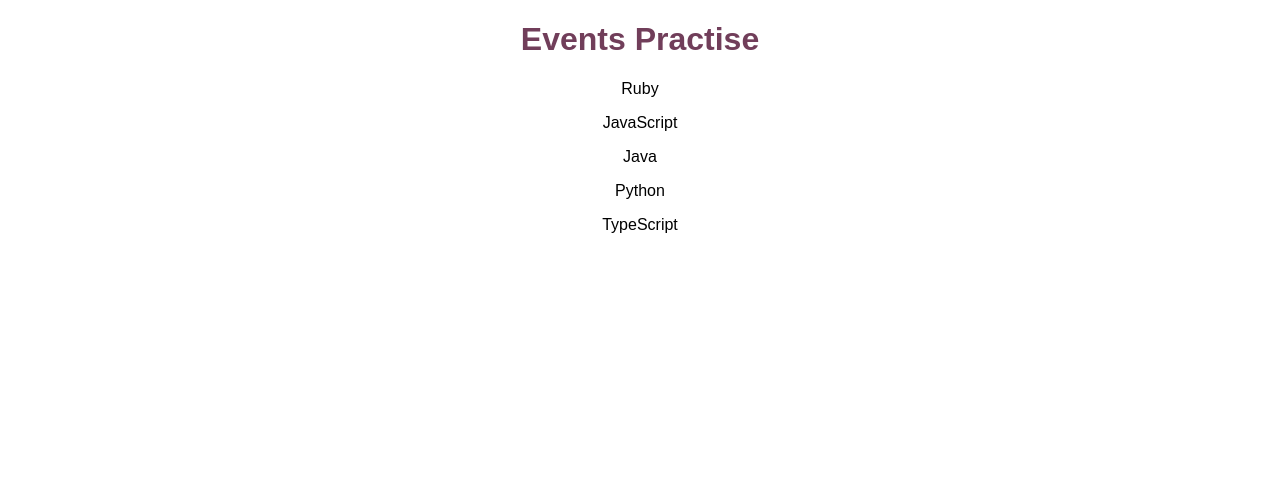
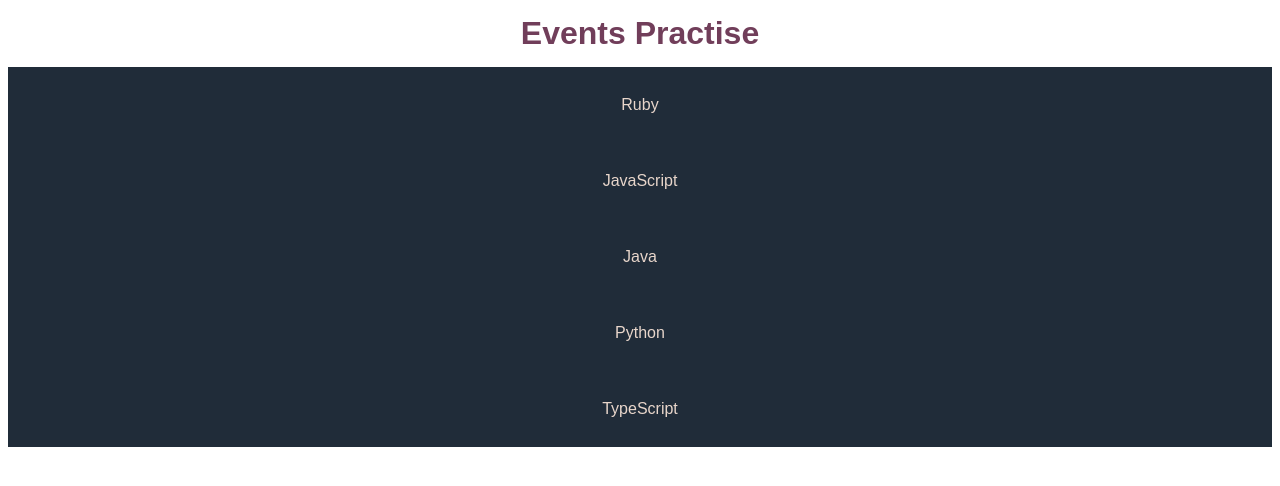
Before and after one commit to rcarmitage/js_sandbox, a Vue app in the folder vue_dom_events_app/vue_dom_events_app/: page / in a window 1280 px wide. Shown: the top 486 px of the page. Built offline with nearby package versions, Linux system fonts and the light colour scheme.

Commit message:
now has Languages and LanguagesItem components

```diff
--- a/vue_dom_events_app/vue_dom_events_app/src/App.vue
+++ b/vue_dom_events_app/vue_dom_events_app/src/App.vue
@@ -1,39 +1,51 @@
 <template lang="html">
-  <div>
+  <div id="app">
     <h1 id="title">Events Practise</h1>
-    <language-item v-for="language in languages" :key="index" :language="language"></language-item>
+    <Languages v-bind:languages="languages" />
   </div>
 </template>
 
 <script>
-import LanguageItem from "./components/LanguageItem.vue";
+import Languages from "./components/Languages.vue";
 
 export default {
   name: "app",
+  components: {
+    Languages
+  },
   data() {
     return {
       languages: [
-        { name: "Ruby", learning: true },
-        { name: "JavaScript", learning: true },
-        { name: "Java", learning: true },
-        { name: "Python", learning: false },
-        { name: "TypeScript", learning: false }
+        { id: 1, name: "Ruby", learning: true },
+        { id: 2, name: "JavaScript", learning: true },
+        { id: 3, name: "Java", learning: true },
+        { id: 4, name: "Python", learning: false },
+        { id: 5, name: "TypeScript", learning: false }
       ]
     };
-  },
-  components: {
-    'language-item': LanguageItem
   }
 };
 </script>
 
 <style lang="css">
+* {
+  box-sizing: border-box;
+  /* margin: 0; */
+  padding: 0;
+}
+
 body {
   font-family: sans-serif;
   text-align: center;
+  line-height: 1.5rem;
 }
 
 #title {
   color: #713e5a;
 }
+
+#list-item {
+  font-weight: bold;
+  color: #413C58;
+}
 </style>
--- a/vue_dom_events_app/vue_dom_events_app/src/components/LanguageItem.vue
+++ b/vue_dom_events_app/vue_dom_events_app/src/components/LanguageItem.vue
@@ -1,13 +1,34 @@
-<template lang="html">
-    <p>{{ language.name }}</p>
+<template>
+    <div class="language-item">
+        <p>{{ language.name }}</p>
+    </div>
 </template>
 
 <script>
 export default {
-  name: "language-item",
-  props: ["language"]
-};
+    name: "LanguageItem",
+    props: ["language"]
+}
 </script>
 
 <style lang="css" scoped>
+    .language-item {
+        background: #202C39;
+        padding: 10px;
+        border-bottom: 1px, #383F51 dotted;
+    }
+
+    .is-learning {
+        text-decoration: line-through;
+    }
+
+    .mark-learning {
+        background: #713e5a;
+        color: #383F51;
+        border: none;
+        padding: 5px 9px;
+        border-radius: 50%;
+        cursor: pointer;
+        float: right;
+    }
 </style>
--- /dev/null
+++ b/vue_dom_events_app/vue_dom_events_app/src/components/Languages.vue
@@ -0,0 +1,25 @@
+<template lang="html">
+    <div class="language-style">
+      <div v-bind:key="language.id" v-for="language in languages">
+        <LanguageItem v-bind:language="language" />
+      </div>
+    </div>
+</template>
+
+<script>
+import LanguageItem from './LanguageItem.vue';
+
+export default {
+  name: "Languages",
+  components: {
+    LanguageItem
+  },
+  props: ["languages"]
+};
+</script>
+
+<style lang="css" scoped>
+.language-style {
+  color: #E8D6CB;
+}
+</style>
```
Also changed, not shown: vue_dom_events_app/vue_dom_events_app/src/components/HelloWorld.vue (deleted, +0 -57 lines).
